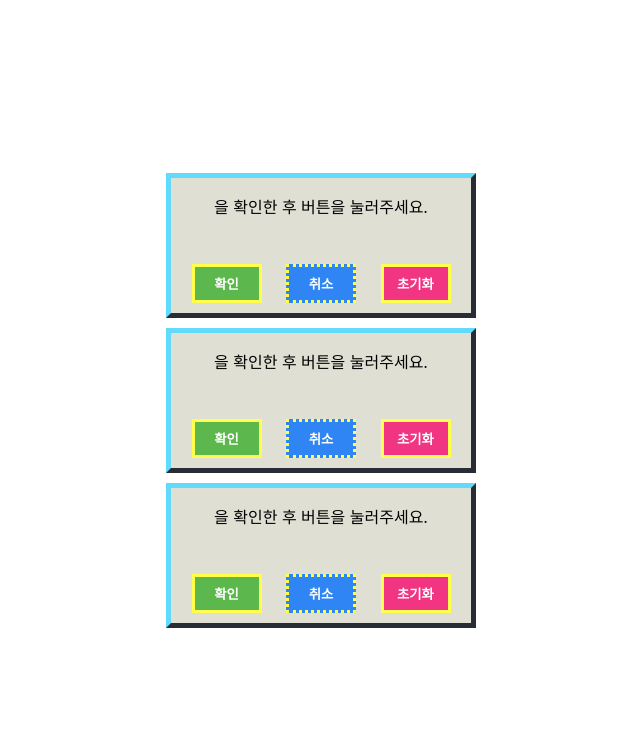
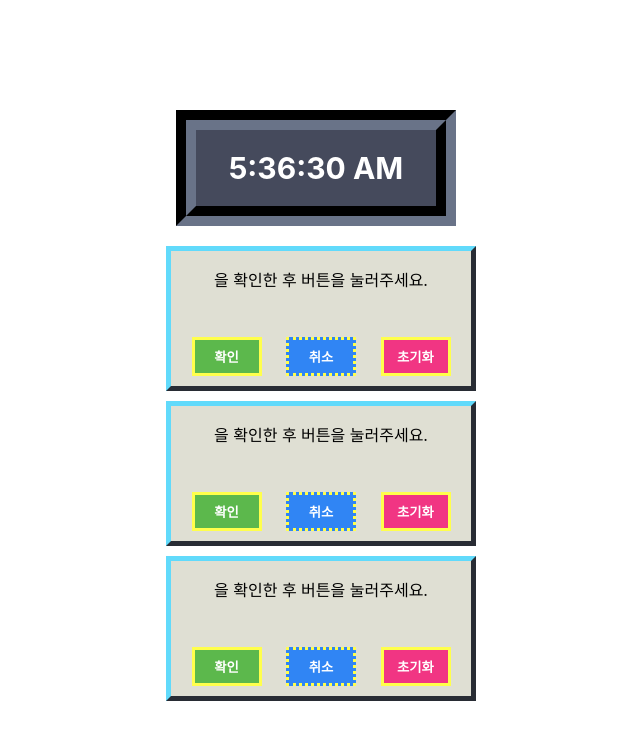
Before and after one commit to dgjPolyTech/react_project1, a React (Create React App) app: page / in a window 1280 px wide. Shown: the top 740 px of the page, without its empty margins (344-984 px from the left). Built offline with nearby package versions, Linux system fonts and the light colour scheme.

Commit message:
clock 추가

```diff
--- /dev/null
+++ b/src/chp04/Clock.css
@@ -0,0 +1,10 @@
+.clock {
+    border: 20px groove #282c34;
+    background-color: #454a5c;
+    color: white;
+    font-size: 30px;
+    font-weight: bold;
+    padding: 20px;
+    margin: 20px;
+    width: 200px;
+}
--- /dev/null
+++ b/src/chp04/Clock.jsx
@@ -0,0 +1,11 @@
+import React from 'react';
+
+function Clock(props){
+    return (
+        <div>
+            <h2 className="clock">{new Date().toLocaleTimeString()}</h2>
+        </div>
+    )
+}
+
+export default Clock;
--- a/src/index.js
+++ b/src/index.js
@@ -7,13 +7,20 @@ import './chp04/Button.css';// 앞으로 만든거 css 적용할 때는 여기
 import ConfirmDialog from "./chp04/ConfirmDialog";
 import ConfirmDialogs from "./chp04/ConfirmDialogs";
 import './chp04/ConfrimDialog.css';
+import Clock from "./chp04/Clock";
+import './chp04/Clock.css';
 
 const root = ReactDOM.createRoot(document.getElementById('root'));
-root.render(
-  <React.StrictMode>
-    <ConfirmDialogs />
-  </React.StrictMode>
-);
+
+setInterval(() => {
+    // 괄호 안 내용을 렌더링 시킨다는 의미.
+    root.render(
+        <React.StrictMode>
+            <Clock />
+            <ConfirmDialogs />
+        </React.StrictMode>
+    );
+}, 1000);
 
 // index.js 실행할 때에는, root.render의 React.StrictMode 사이 위치에 해당하는 컴포넌트 명만 바꿔주면 됨.
 // 그리고 index.js는 npm start로 실행해야 함.
```
